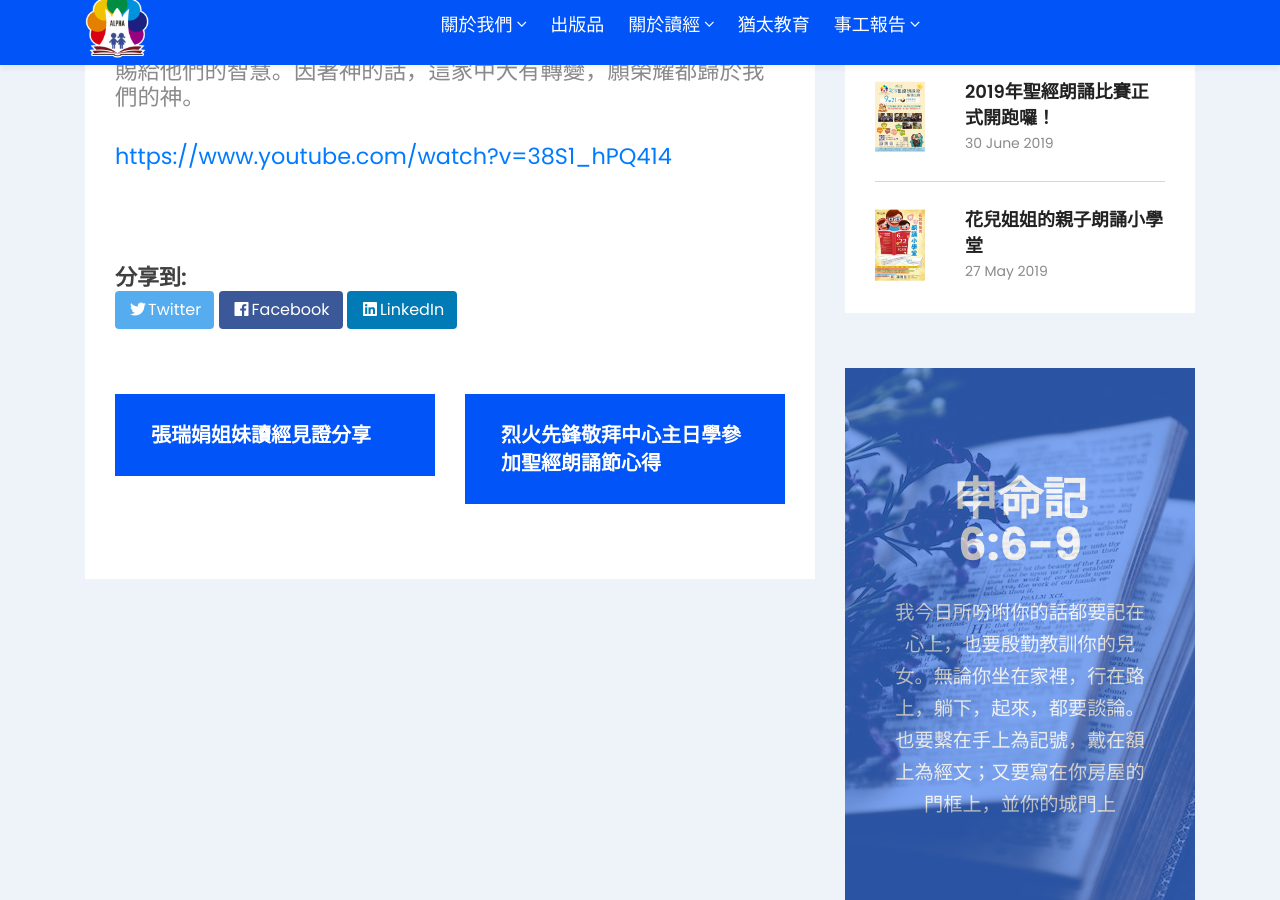
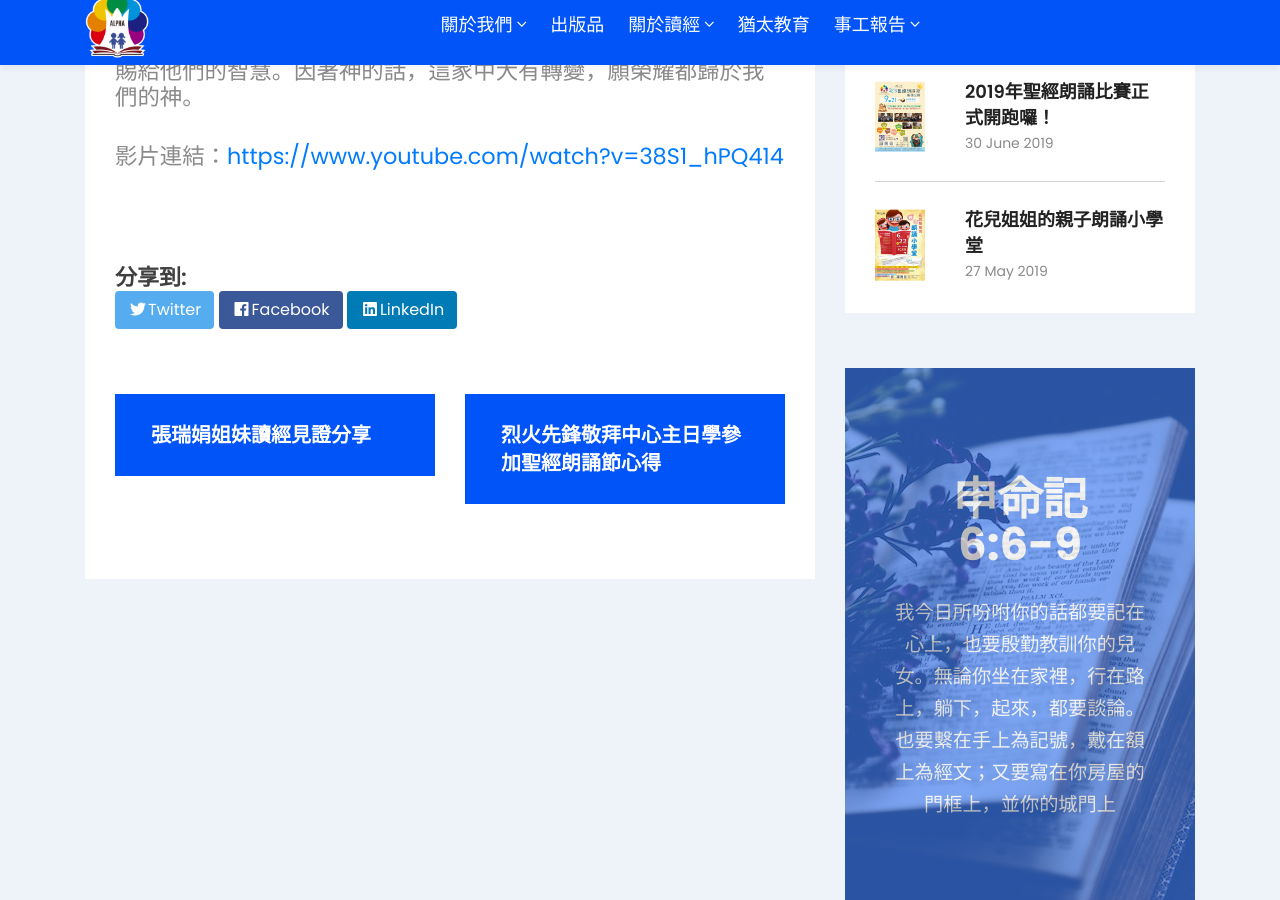
Before and after one commit to alpha6309/website, a Jekyll site: the page built from _testimony/楊敬庸弟兄之家庭讀經見證分享.md, in a window 1280 px wide and 900 px high, scrolled down 547 px. Built offline with Jekyll 4.4.1, drawn with Linux system fonts in a browser that asks for light colours.

Commit message:
Update 楊敬庸弟兄之家庭讀經見證分享.md

```diff
--- a/_testimony/楊敬庸弟兄之家庭讀經見證分享.md
+++ b/_testimony/楊敬庸弟兄之家庭讀經見證分享.md
@@ -7,4 +7,4 @@
 
 楊弟兄，神在他40歲時給了他一份特別的禮物，因著這份禮物他了解到世上的珍寶都會逝去，但唯有神的話亙古不變，也不會銹壞。也因著家庭讀經，不斷增進親子之間的關係，更特別的是家中的小孩在沒有補英文的情況下，因著閱讀、聽英文聖經故事，一年多下來，小孩已經可以自行閱讀成人版的英文聖經，楊弟兄說這是神所賜給他們的智慧。因著神的話，這家中大有轉變，願榮耀都歸於我們的神。
 
-[https://www.youtube.com/watch?v=38S1_hPQ414]()
+影片連結：[https://www.youtube.com/watch?v=38S1_hPQ414]()
```
